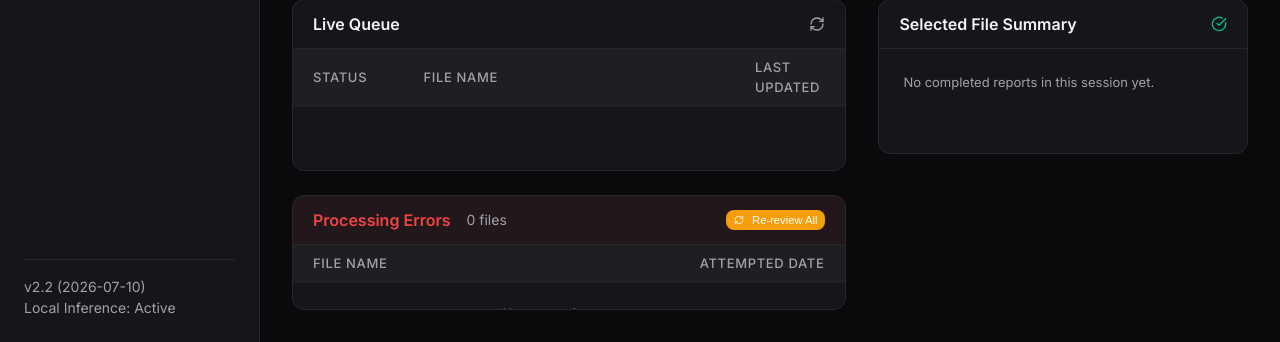
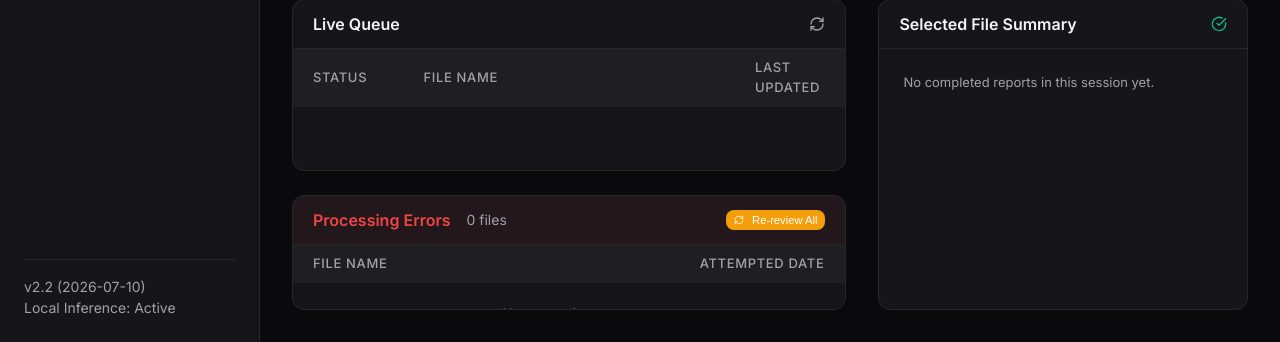
Before and after one commit to bstovej/ricemaker, a Flask app: page / in a window 1280 px wide. Shown: the part 641-983 px from the top of the page. Run offline with Flask 3, Linux system fonts and the light colour scheme; data that the repository does not hold is empty.

Commit message:
Allow Selected File Summary panel to scale to 100% height, matching the combined height of the left column panels

```diff
--- a/templates/index.html
+++ b/templates/index.html
@@ -434,7 +434,7 @@
 
                 <!-- Right Column: Selected File Summary -->
                 <div style="display: flex; flex-direction: column; gap: 1.5rem; min-width: 0; height: 100%;">
-                    <section style="flex: 1; display: flex; flex-direction: column; min-height: 0; max-height: 50%;">
+                    <section style="flex: 1; display: flex; flex-direction: column; min-height: 0;">
                         <div class="section-header">
                             <div style="display: flex; gap: 0.5rem; align-items: center;">
                                 <h2>Selected File Summary</h2>
```
